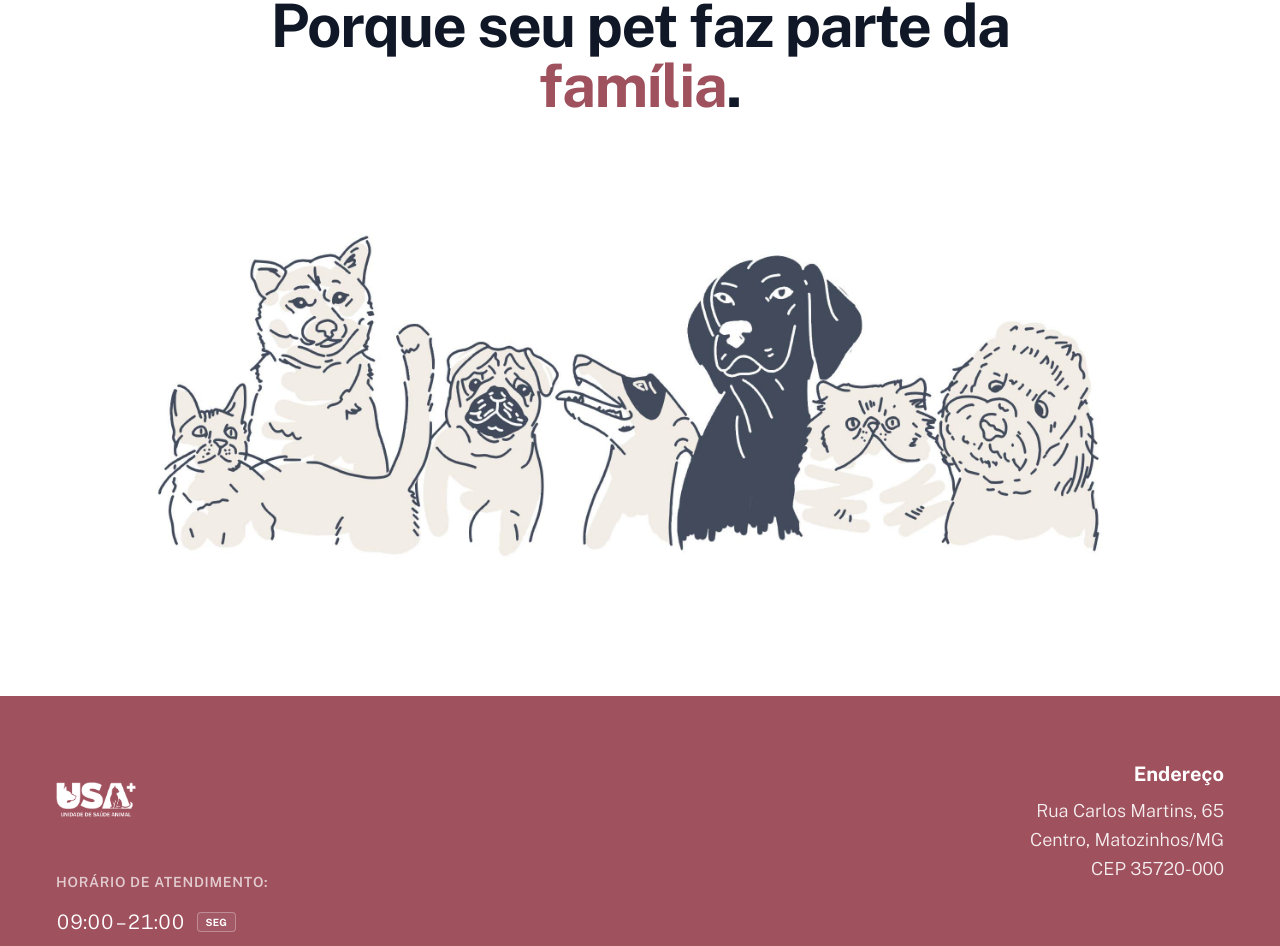
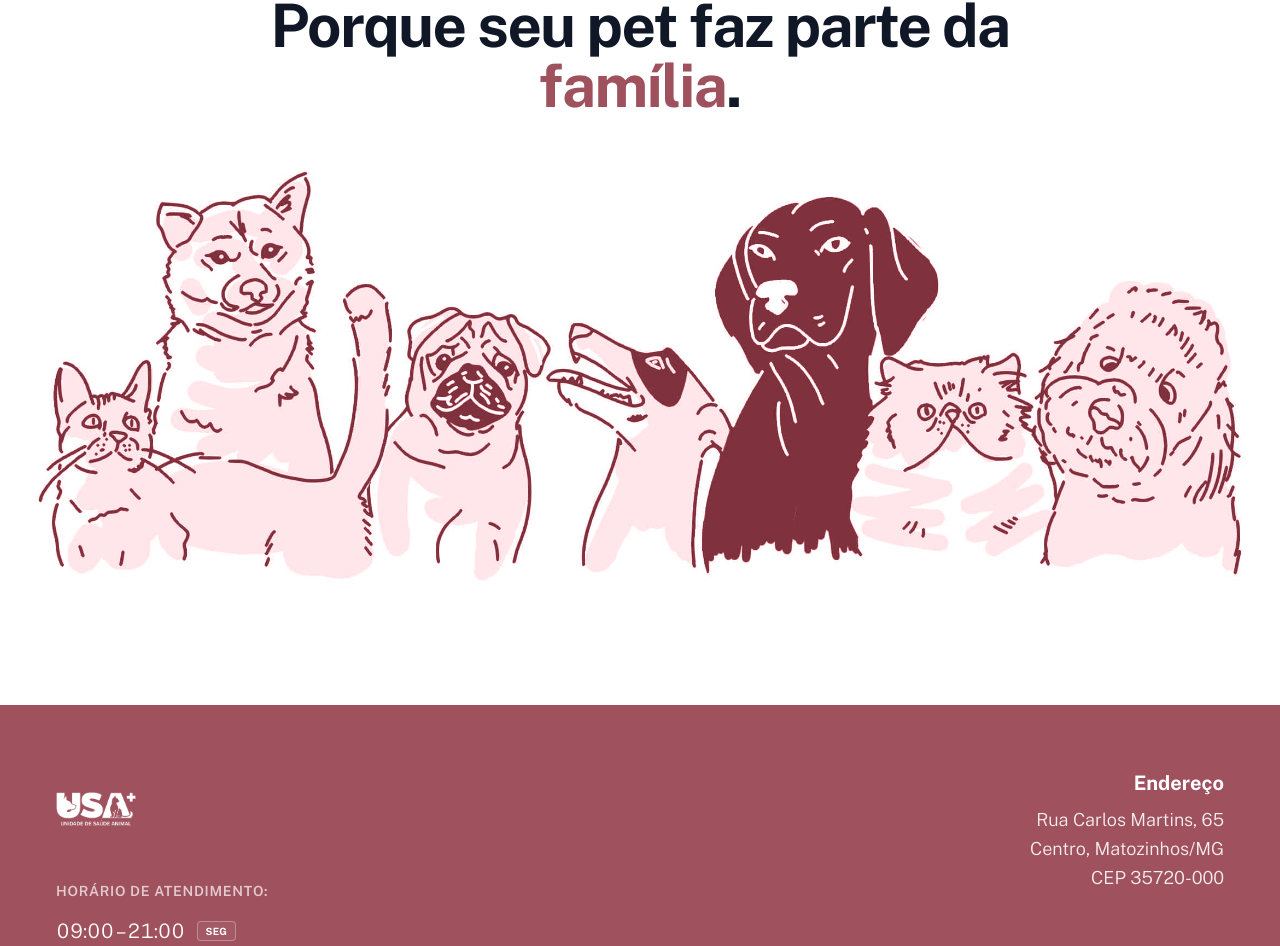
Before and after one commit to marcosdelfrari/usa, a Next.js app: page / in a window 1280 px wide. Shown: the part 4291-5237 px from the top of the page. Built offline with nearby package versions, Linux system fonts and the light colour scheme.

Commit message:
fix img footer

```diff
--- a/app/components/FamilySection.tsx
+++ b/app/components/FamilySection.tsx
@@ -14,7 +14,7 @@ export function FamilySection() {
         <div>
           {" "}
           <Image
-            src="/petsstatic.jpg"
+            src="/petsstatic.webp"
             alt="Pets felizes - ilustração de cães e gatos"
             width={1200}
             height={600}
```
Also changed, not shown: public/petsstatic.webp (added).
